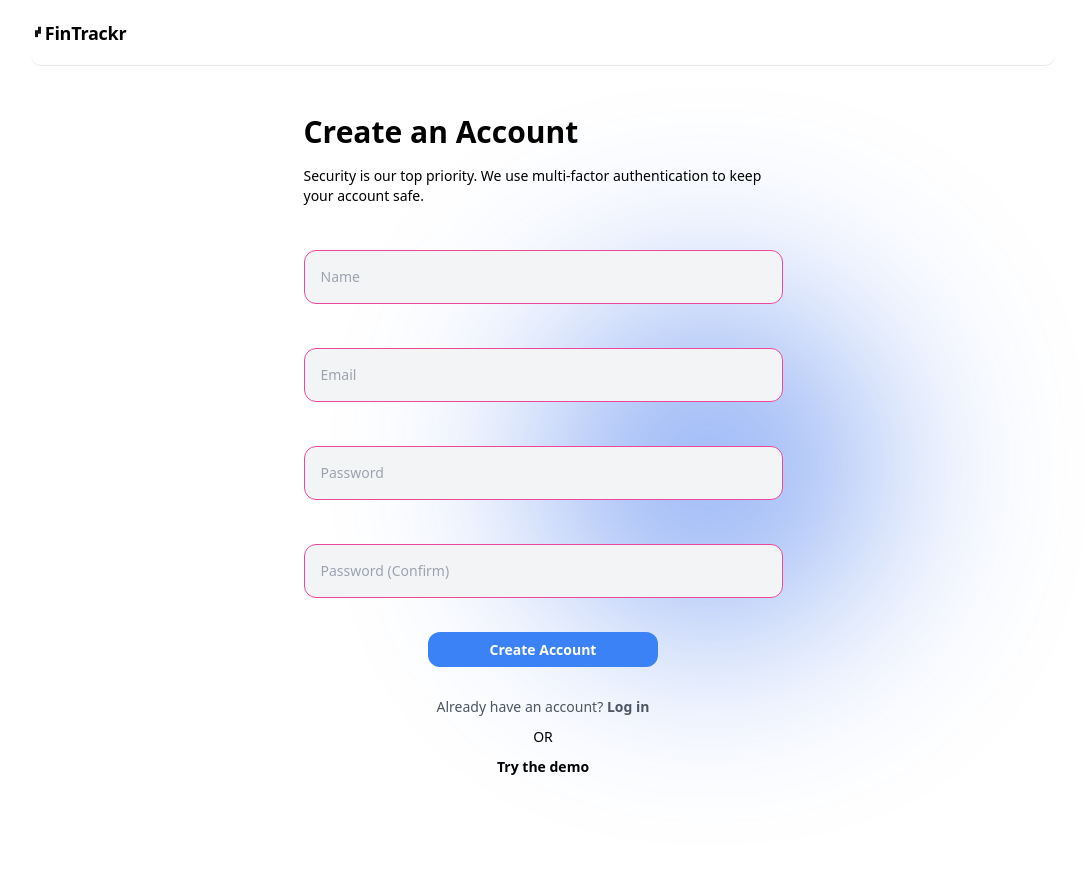
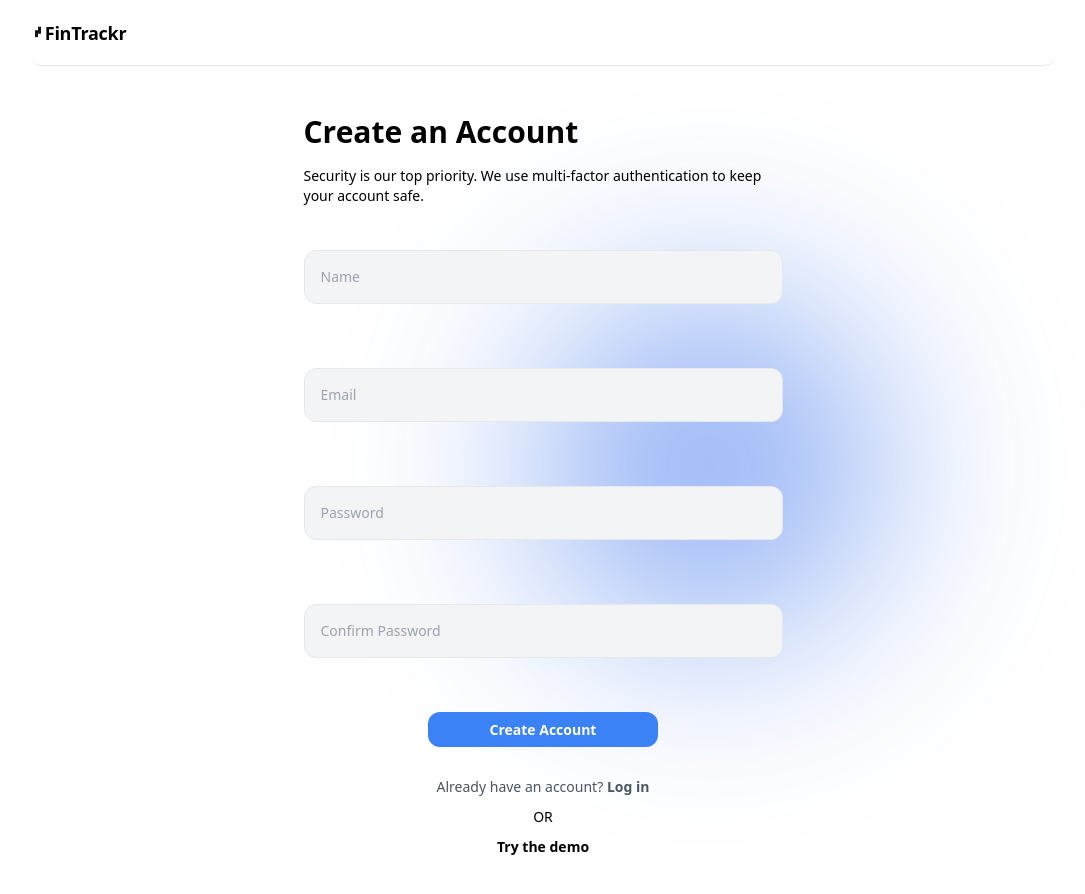
Before and after one commit to ShiiFt38/Finance-Tracker, a React (Create React App) app: page /SignUp in a window 1280 px wide. Shown: the top 894 px of the page, without its empty margins (97-1182 px from the left). Before the commit the page ends 825 px from the top, so only its background shows below. Built offline with nearby package versions, Linux system fonts and the light colour scheme.

Commit message:
form handling and validation

```diff
--- a/package.json
+++ b/package.json
@@ -13,13 +13,15 @@
     "@testing-library/user-event": "^13.5.0",
     "chart.js": "^4.4.2",
     "faker": "^6.6.6",
+    "formik": "^2.4.6",
     "react": "^18.2.0",
     "react-chartjs-2": "^5.2.0",
     "react-dom": "^18.2.0",
     "react-router-dom": "^6.22.2",
     "react-router-hash-link": "^2.4.3",
     "react-scripts": "5.0.1",
-    "web-vitals": "^2.1.4"
+    "web-vitals": "^2.1.4",
+    "yup": "^1.4.0"
   },
   "scripts": {
     "start": "react-scripts start",
--- a/src/Pages/LoginPage.js
+++ b/src/Pages/LoginPage.js
@@ -3,26 +3,14 @@ import Header from '../Components/Header';
 import { Link, useNavigate } from 'react-router-dom';
 // import GoogleIcon from '../assets/google.svg'
 import Orb from '../Components/Orb';
+import { useFormik } from 'formik';
+import * as Yup from 'yup'
 
 
 function LoginPage() {
-
-  const [ loginDetails, setLoginDetails ] = useState({
-    email: "",
-    password: ""
-  });
-
   const [ message, setMessage ] = useState(' ');
 
   const navigate = useNavigate();
-
-  const handleChange = (event) => {
-    setLoginDetails(prevState => ({
-      ...prevState,
-      [event.target.name]: event.target.value
-    }))
-    console.log(loginDetails)
-  }
 
   const handleSubmit = async (e) => {
     e.preventDefault();
@@ -33,7 +21,7 @@ function LoginPage() {
         headers: {
           "Content-Type": "application/json"
         },
-        body: JSON.stringify(loginDetails)
+        body: JSON.stringify(formik.values)
       });
 
       const data = await response.json();
@@ -50,6 +38,29 @@ function LoginPage() {
     }
   };
 
+  const formik = useFormik({
+    initialValues: {
+      email: "",
+      password: ""
+    },
+    validationSchema: Yup.object({
+      email: Yup.string().email("Invalid email address")
+    })
+  })
+
+ /* const [ loginDetails, setLoginDetails ] = useState({
+    email: "",
+    password: ""
+  });
+
+  const handleChange = (event) => {
+    setLoginDetails(prevState => ({
+      ...prevState,
+      [event.target.name]: event.target.value
+    }))
+    console.log(loginDetails)
+  }*/
+
   return (
     <>
     <Header />
@@ -65,9 +76,11 @@ function LoginPage() {
             required
             name='email'
             autocomplete='off'
-            onChange={handleChange}
+            value={formik.values.email}
+            onChange={formik.handleChange}
             placeholder='Email'
-            className='justify-center border invalid:border-pink-500 invalid:text-pink-600 items-start py-4 pr-16 pl-4 mt-11 bg-gray-100 rounded-xl max-md:pr-5 max-md:mt-10 max-md:max-w-full'/>
+            className='justify-center border items-start py-4 pr-16 pl-4 mt-11 bg-gray-100 rounded-xl max-md:pr-5 max-md:mt-10 max-md:max-w-full'/>
+          <div className='mt-[20px]'><p className='text-red-400'>{formik.errors.email}</p></div>
 
 
           <input
@@ -76,10 +89,12 @@ function LoginPage() {
             required
             name='password'
             minLength='8'
-            onChange={handleChange}
+            values={formik.values.password}
+            onChange={formik.handleChange}
             placeholder='Password'
-            className='justify-center border invalid:border-pink-500 invalid:text-pink-600 items-start py-4 pr-16 pl-4 mt-11 bg-gray-100 rounded-xl max-md:pr-5 max-md:mt-10 max-md:max-w-full' />
-            {message && <div>{message}</div>}
+            className='justify-center border items-start py-4 pr-16 pl-4 mt-11 bg-gray-100 rounded-xl max-md:pr-5 max-md:mt-10 max-md:max-w-full' />
+            <div className='mt-[20px]'><p className='text-red-400'>{formik.errors.password}</p></div>
+            <div className='mt-[20px]'><p className='text-red-400'>{message}</p></div>
 
             <button className={`flex justify-center align-middle m-auto items-center px-8 py-2.5 mt-3.5 font-bold whitespace-nowrap bg-blue-500 rounded-xl text-white sm:w-[230px] sm:h-[30px] md:h-[35px] hover:bg-[#637587] transition-all duration-1000ms ease-in max-md:px-5 cursor-pointer`}>Sign in</button>
       </form>
--- a/src/Pages/SignUpPage.js
+++ b/src/Pages/SignUpPage.js
@@ -2,30 +2,11 @@ import React, { useState } from 'react'
 import Header from '../Components/Header'
 import Orb from '../Components/Orb'
 import { Link, useNavigate } from 'react-router-dom'
+import { useFormik } from 'formik';
+import * as Yup from 'yup';
 
 
 const SignUpPage = () => {
-
-    const [registrationDetails, setRegistrationDetails] = useState({
-        username: '',
-        userEmail: '',
-        userPassword: ''
-    });
-
-    const [ message, setMessage ] = useState(' ');
-
-    const navigate = useNavigate();
-
-    // const [ errors, setErrors ] = useState({})
-
-
-    const handleChange = (e) => {
-        setRegistrationDetails(prevState => ({
-            ...prevState,
-            [e.target.name]:e.target.value
-        }))
-        console.log(registrationDetails)
-    };
 
     const handleSubmit = async (event) => {
         event.preventDefault();
@@ -36,7 +17,7 @@ const SignUpPage = () => {
                 headers: {
                     "Content-Type": "application/json"
                 },
-                body: JSON.stringify(registrationDetails)
+                body: JSON.stringify(formik.values)
             });
 
             const data = await response.json();
@@ -54,14 +35,52 @@ const SignUpPage = () => {
         }
     };
 
-    const inputStyles = 'justify-center border invalid:border-pink-500 invalid:text-pink-600 items-start py-4 pr-16 pl-4 mt-11 bg-gray-100 rounded-xl max-md:pr-5 max-md:mt-10 max-md:max-w-full'
+    const formik = useFormik({
+        initialValues: {
+            username: '',
+            userEmail: '',
+            userPassword: '',
+            cUserPassword: ''
+        },
+        onSubmit: ()=> {console.log(formik.values)},
+        validationSchema: Yup.object({
+            username: Yup.string().min(3, "Should be atleast 3 characters minimum"),
+            userPassword: Yup.string().min(8, "Should be atleast 8 characters minimum"),
+            userEmail: Yup.string().email("Invalid email address"),
+            cUserPassword: Yup.string().oneOf([Yup.ref("userPassword")], "Passwords do not match")
+        })
+    })
+
+    /*
+    const [registrationDetails, setRegistrationDetails] = useState({
+        username: '',
+        userEmail: '',
+        userPassword: ''
+    });
+
+        const handleChange = (e) => {
+        setRegistrationDetails(prevState => ({
+            ...prevState,
+            [e.target.name]:e.target.value
+        }))
+        console.log(registrationDetails)
+    };
+    */
+
+    const [ message, setMessage ] = useState('');
+
+    const navigate = useNavigate();
+
+    // const [ errors, setErrors ] = useState({})
+
+    const inputStyles = 'justify-center border invalid:text-pink-600 items-start py-4 pr-16 pl-4 mt-11 bg-gray-100 rounded-xl max-md:pr-5 max-md:mt-10 max-md:max-w-full'
 
   return (
     <>
     <Header hidden='hidden'/>
     <Orb/>
     <main className="flex flex-col items-center px-20 py-12 w-full text-sm max-md:px-5 max-md:max-w-full">
-        <form className='flex flex-col px-4 max-w-full w-[511px]' onSubmit={handleSubmit}>
+        <form onsubmit={formik.handleSubmit} className='flex flex-col px-4 max-w-full w-[511px]' onSubmit={handleSubmit}>
             <h1 className='text-3xl font-bold'>Create an Account</h1>
             <p className='mt-4 text-sm'>Security is our top priority. We use multi-factor authentication to keep your account safe.</p>
 
@@ -69,39 +88,44 @@ const SignUpPage = () => {
                 type="text"
                 placeholder='Name'
                 required
-                minLength='3'
-                maxLength='16'
                 autoComplete='off'
-                onChange={handleChange}
+                value = {formik.values.username}
+                onChange={formik.handleChange}
                 name='username'
                 className={inputStyles}/>
+            <div className='mt-[20px]'><p className='text-red-400'>{formik.errors.username}</p></div>
 
             <input
                 type="email"
                 placeholder='Email'
                 required
                 autoComplete='off'
-                onChange={handleChange}
+                value = {formik.values.userEmail}
+                onChange={formik.handleChange}
                 name='userEmail'
                 className={inputStyles}/>
+            <div className='mt-[20px]'><p className='text-red-400'>{formik.errors.userEmail}</p></div>
 
             <input
                 type="password"
                 placeholder='Password'
                 required
-                minLength='8'
                 name='userPassword'
-                onChange={handleChange}
+                value={formik.values.userPassword}
+                onChange={formik.handleChange}
                 className={inputStyles}/>
+            <div className='mt-[20px]'><p className='text-red-400'>{formik.errors.userPassword}</p></div>
 
             <input
                 type="password"
                 required
-                placeholder='Password (Confirm)'
-                name='confirmPassword'
-                onChange={handleChange}
+                placeholder='Confirm Password'
+                name='cUserPassword'
+                value={formik.values.cUserPassword}
+                onChange={formik.handleChange}
                 className={inputStyles}/>
-            {message && <div className='mt-[20px]'><p className='text-red-400'>{message}</p></div>}
+            <div className='mt-[20px]'><p className='text-red-400'>{formik.errors.cUserPassword}</p></div>
+            <div className='mt-[20px]'><p className='text-red-400'>{message}</p></div>
 
             <button className={`flex justify-center align-middle m-auto items-center px-8 py-2.5 mt-3.5 font-bold whitespace-nowrap bg-blue-500 rounded-xl text-white sm:w-[230px] sm:h-[30px] md:h-[35px] hover:bg-[#637587] transition-all duration-1000ms ease-in max-md:px-5 cursor-pointer`} type='submit'>Create Account</button>
 
```
Also changed, not shown: 12 other files (tests, documents, lock files or other folders).
